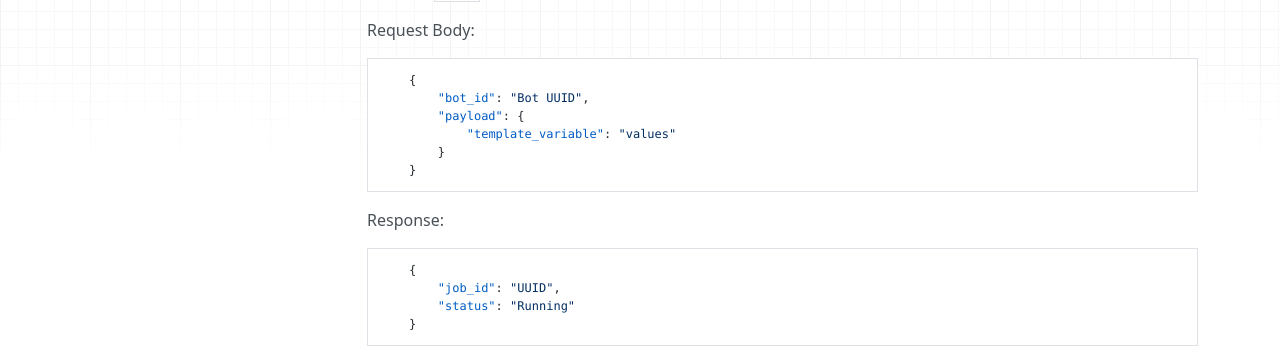
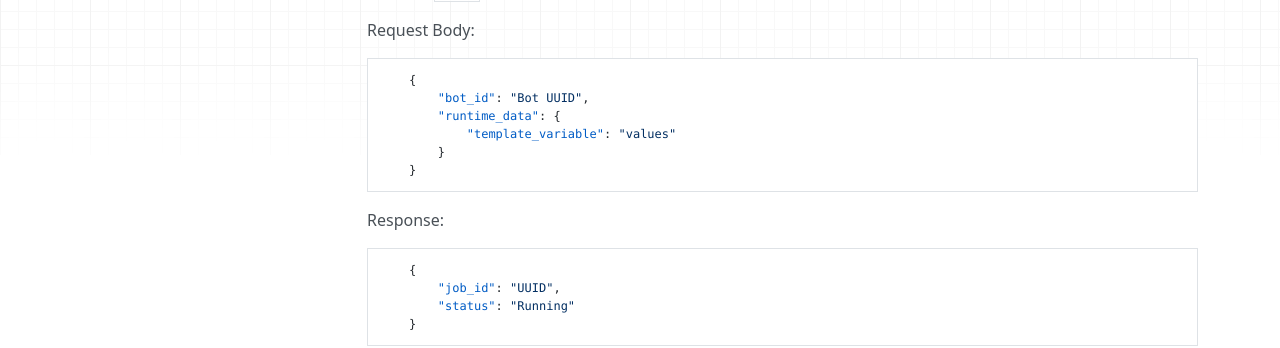
Before and after one commit to wigeria/sally-dashboard, an MkDocs documentation site: the page built from docs/structure/endpoints.md, in a window 1280 px wide and 900 px high, scrolled down 2272 px. Shown: the part 151-499 px from the top of the window. Built offline with MkDocs 1.6.1, drawn with Linux system fonts in a browser that asks for light colours; nearby versions of some CDN libraries.

Commit message:
Minor docs correction

````diff
--- a/docs/structure/endpoints.md
+++ b/docs/structure/endpoints.md
@@ -122,7 +122,7 @@ Request Body:
 ```json
     {
         "bot_id": "Bot UUID",
-        "payload": {
+        "runtime_data": {
             "template_variable": "values"
         }
     }
````
